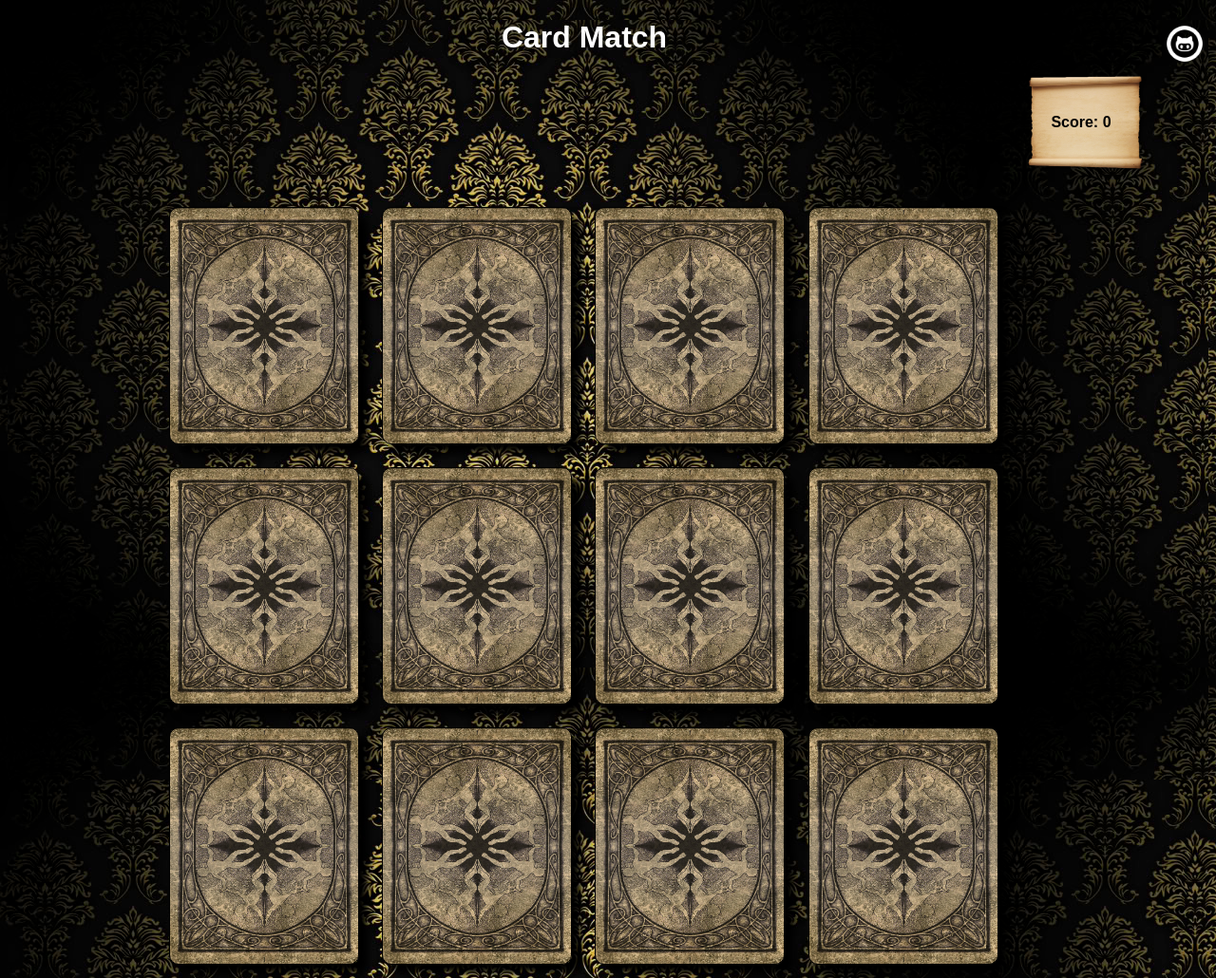
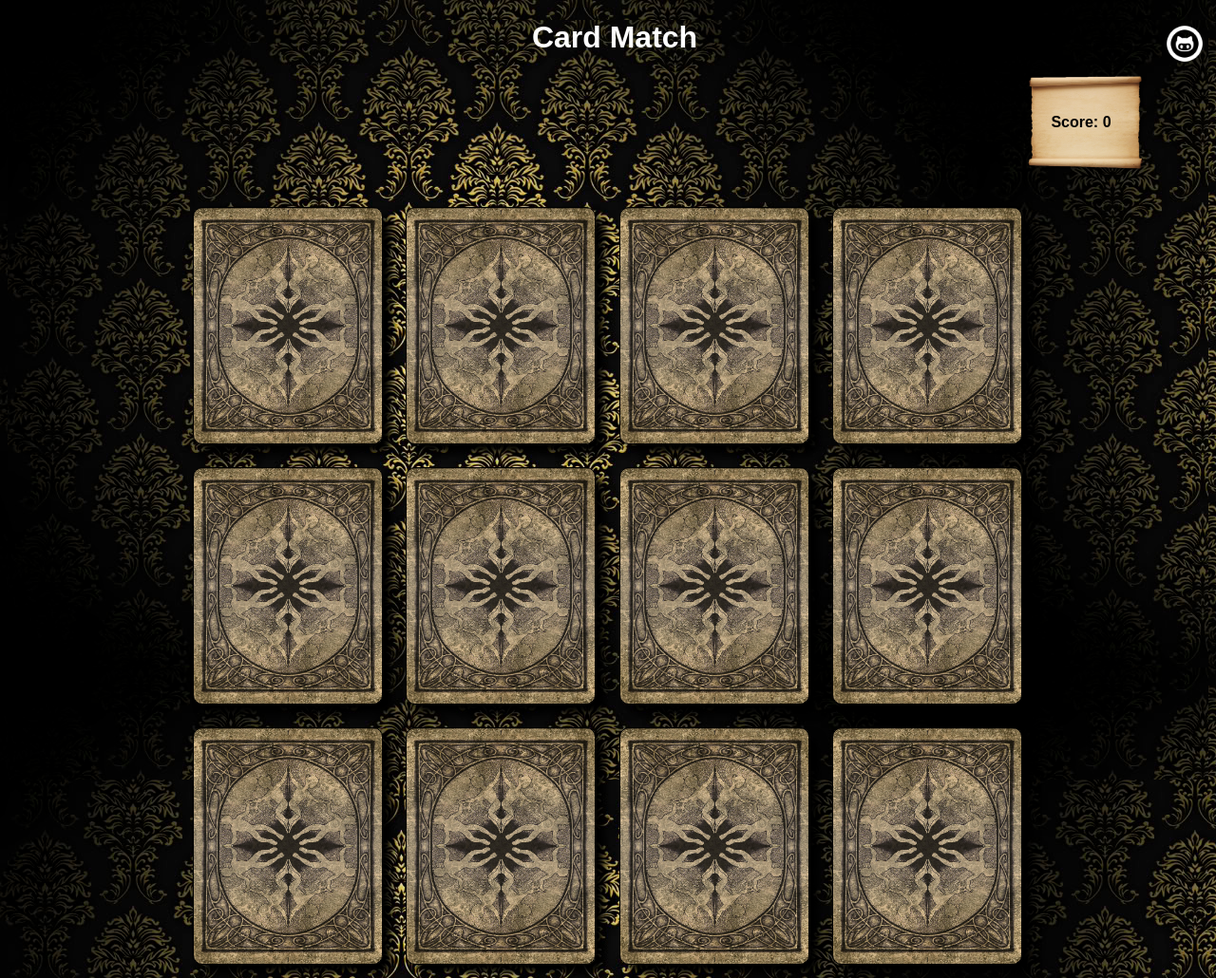
Before and after one commit to ReyPena/Jquery-memory-game, a website: page index.html in a window 1280 px wide. Shown: the whole page at 95% size. Drawn offline with nearby package versions, Linux system fonts and the light colour scheme.

Commit message:
Fix  margin.

```diff
--- a/assets/style/style.css
+++ b/assets/style/style.css
@@ -10,7 +10,7 @@ html, body {
   float: right;
 }
 .container {
-  width: 945px;
+  width: 894px;
   margin: 0 auto;
   display: block;
 }
@@ -63,9 +63,9 @@ html, body {
   float: right;
 }
 h1 {
-  /*margin-top: 70px;*/
   color: white;
   text-align: center;
+  padding-left: 2em;
 }
 .win {
   font-size: 100px;
```
